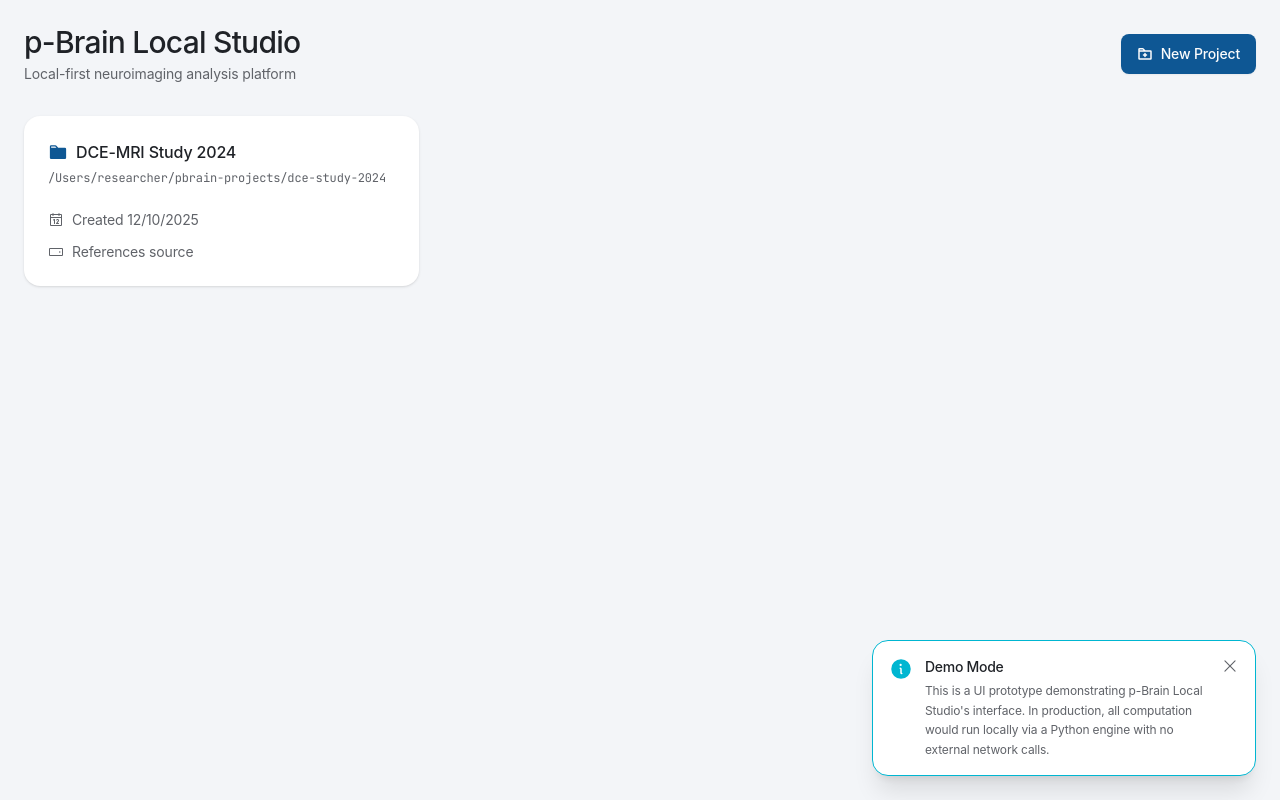
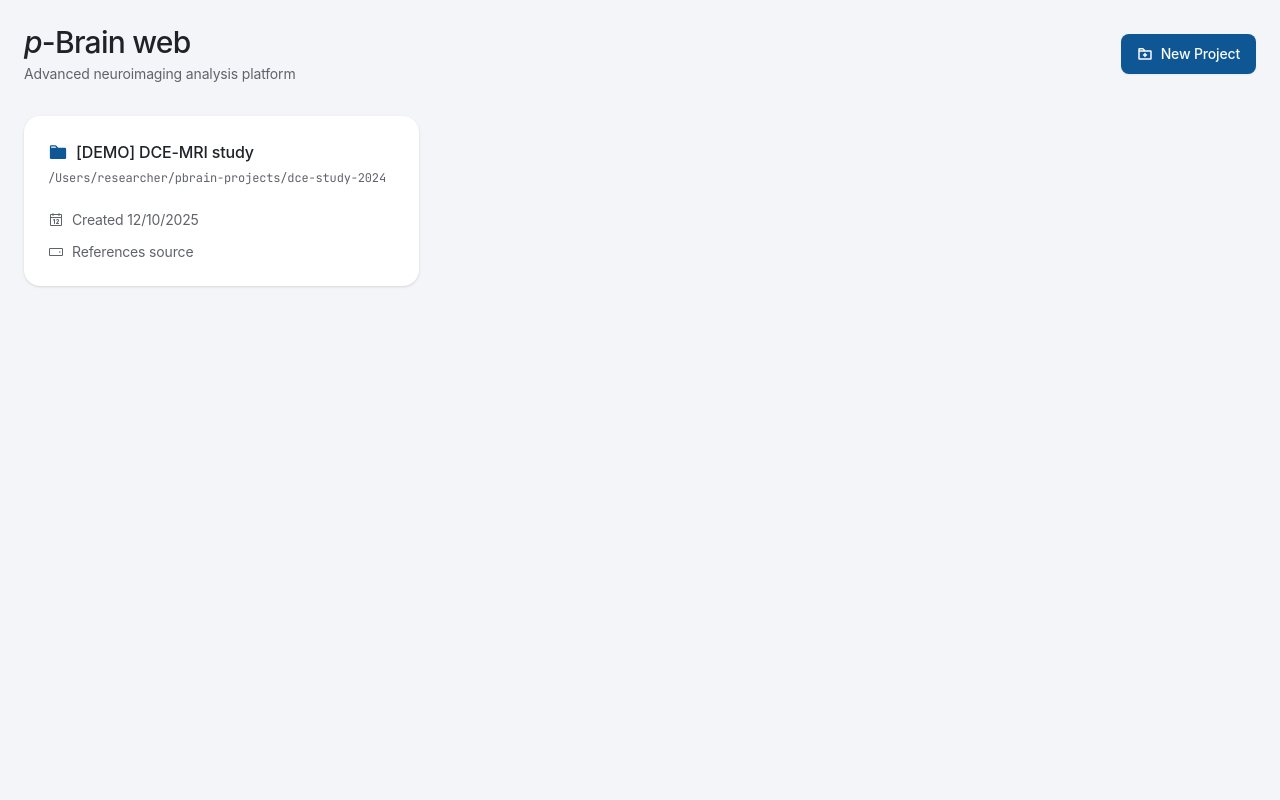
Before and after one commit to edtireli/p-brain-platform, a React (Vite) app: page / in a window 1280 px wide. Built offline with nearby package versions, Linux system fonts and the light colour scheme; a web font is replaced by a local one.

Commit message:
Polish demo branding

```diff
--- a/index.html
+++ b/index.html
@@ -4,7 +4,7 @@
 <head>
     <meta charset="UTF-8" />
     <meta name="viewport" content="width=device-width, initial-scale=1.0" />
-    <title>p-Brain Local Studio</title>
+    <title>p-Brain web</title>
     <link rel="preconnect" href="https://fonts.googleapis.com">
     <link rel="preconnect" href="https://fonts.gstatic.com" crossorigin>
     <link href="https://fonts.googleapis.com/css2?family=Futura+PT:wght@400;500;600;700&family=JetBrains+Mono:wght@400;500&display=swap" rel="stylesheet">
--- a/src/App.tsx
+++ b/src/App.tsx
@@ -4,8 +4,6 @@ import { ProjectsPage } from './components/ProjectsPage';
 import { ProjectDashboard } from './components/ProjectDashboard';
 import { SubjectDetail } from './components/SubjectDetail';
 import { JobsPage } from './components/JobsPage';
-import { Info, X } from '@phosphor-icons/react';
-import { Card } from './components/ui/card';
 
 type View =
   | { type: 'projects' }
@@ -15,7 +13,6 @@ type View =
 
 function App() {
   const [view, setView] = useState<View>({ type: 'projects' });
-  const [showInfo, setShowInfo] = useState(true);
 
   const handleSelectProject = (projectId: string) => {
     setView({ type: 'project', projectId });
@@ -45,27 +42,6 @@ function App() {
   return (
     <>
       <div className="relative">
-        {showInfo && (
-          <Card className="fixed bottom-6 right-6 z-50 w-96 border-accent bg-card p-4 shadow-xl">
-            <div className="flex items-start gap-3">
-              <Info size={24} weight="fill" className="flex-shrink-0 text-accent" />
-              <div className="flex-1">
-                <h3 className="mb-1 font-medium text-sm">Demo Mode</h3>
-                <p className="text-xs text-muted-foreground leading-relaxed">
-                  This is a UI prototype demonstrating p-Brain Local Studio's interface. In production, all computation
-                  would run locally via a Python engine with no external network calls.
-                </p>
-              </div>
-              <button
-                onClick={() => setShowInfo(false)}
-                className="flex-shrink-0 text-muted-foreground hover:text-foreground"
-              >
-                <X size={18} />
-              </button>
-            </div>
-          </Card>
-        )}
-
         {view.type === 'projects' && <ProjectsPage onSelectProject={handleSelectProject} />}
 
         {view.type === 'project' && (
--- a/src/components/ProjectDashboard.tsx
+++ b/src/components/ProjectDashboard.tsx
@@ -1,5 +1,5 @@
 import { useState, useEffect, useRef, useCallback } from 'react';
-import { Play, UserPlus, ArrowLeft, X, List, CheckSquare, Square, MinusSquare, FolderOpen, Trash, Check } from '@phosphor-icons/react';
+import { Play, UserPlus, ArrowLeft, X, List, CheckSquare, Square, MinusSquare, FolderOpen, Trash, Check, Info } from '@phosphor-icons/react';
 import { Button } from '@/components/ui/button';
 import { Card, CardContent } from '@/components/ui/card';
 import { Dialog, DialogContent, DialogDescription, DialogHeader, DialogTitle, DialogTrigger } from '@/components/ui/dialog';
@@ -7,7 +7,7 @@ import { Badge } from '@/components/ui/badge';
 import { Tooltip, TooltipContent, TooltipProvider, TooltipTrigger } from '@/components/ui/tooltip';
 import { Checkbox } from '@/components/ui/checkbox';
 import { ScrollArea } from '@/components/ui/scroll-area';
-import { mockEngine } from '@/lib/mock-engine';
+import { mockEngine, isBackendEngine } from '@/lib/mock-engine';
 import { playSuccessSound, playErrorSound, resumeAudioContext } from '@/lib/sounds';
 import type { Project, Subject, StageId, StageStatus, Job, FolderStructureConfig } from '@/types';
 import { STAGE_NAMES } from '@/types';
@@ -44,6 +44,8 @@ export function ProjectDashboard({ projectId, onBack, onSelectSubject }: Project
   const [detectedSubjects, setDetectedSubjects] = useState<DetectedSubject[]>([]);
   const [droppedFolderName, setDroppedFolderName] = useState<string>('');
   const dropZoneRef = useRef<HTMLDivElement>(null);
+
+  const [showDemoInfo, setShowDemoInfo] = useState(true);
 
   useEffect(() => {
     loadProject();
@@ -420,6 +422,8 @@ export function ProjectDashboard({ projectId, onBack, onSelectSubject }: Project
     return <div className="flex h-screen items-center justify-center">Loading...</div>;
   }
 
+  const isDemoProject = projectId === 'demo_proj_001';
+
   const stages: StageId[] = [
     'import',
     't1_fit',
@@ -436,6 +440,30 @@ export function ProjectDashboard({ projectId, onBack, onSelectSubject }: Project
     <div className="min-h-screen bg-background">
       <div className="border-b border-border bg-card">
         <div className="mx-auto max-w-full px-6 py-5">
+          {!isBackendEngine && isDemoProject && showDemoInfo && (
+            <Card className="mb-4 border-accent bg-card">
+              <CardContent className="p-4">
+                <div className="flex items-start gap-3">
+                  <Info size={22} weight="fill" className="flex-shrink-0 text-accent" />
+                  <div className="flex-1">
+                    <h3 className="mb-1 text-sm font-medium">Demo Mode</h3>
+                    <p className="text-xs leading-relaxed text-muted-foreground">
+                      This is a UI prototype demonstrating p-Brain web. In production, all computation would run locally
+                      via a Python engine with no external network calls.
+                    </p>
+                  </div>
+                  <button
+                    onClick={() => setShowDemoInfo(false)}
+                    className="flex-shrink-0 text-muted-foreground hover:text-foreground"
+                    aria-label="Dismiss demo mode message"
+                  >
+                    <X size={18} />
+                  </button>
+                </div>
+              </CardContent>
+            </Card>
+          )}
+
           <div className="flex items-center justify-between">
             <div className="flex items-center gap-3">
               <Button variant="ghost" size="sm" onClick={onBack} className="gap-2">
--- a/src/components/ProjectsPage.tsx
+++ b/src/components/ProjectsPage.tsx
@@ -72,10 +72,10 @@ export function ProjectsPage({ onSelectProject }: ProjectsPageProps) {
         <div className="mb-8 flex items-center justify-between">
           <div>
             <h1 className="text-3xl font-medium tracking-tight text-foreground">
-              p-Brain Local Studio
+              <span className="italic">p</span>-Brain web
             </h1>
             <p className="mt-1 text-sm text-muted-foreground">
-              Local-first neuroimaging analysis platform
+              Advanced neuroimaging analysis platform
             </p>
           </div>
 
--- a/src/lib/mock-engine.ts
+++ b/src/lib/mock-engine.ts
@@ -57,7 +57,7 @@ class MockEngineAPI {
     if (this.db.projects.length === 0) {
       const demoProject: Project = {
         id: 'demo_proj_001',
-        name: 'DCE-MRI Study 2024',
+        name: '[DEMO] DCE-MRI study',
         storagePath: '/Users/researcher/pbrain-projects/dce-study-2024',
         createdAt: new Date(Date.now() - 7 * 24 * 60 * 60 * 1000).toISOString(),
         updatedAt: new Date().toISOString(),
@@ -774,14 +774,14 @@ const defaultEngine: 'backend' | 'demo' = env.VITE_ENGINE === 'backend' ? 'backe
 const allowDemo = String(env.VITE_ALLOW_DEMO ?? 'true').toLowerCase() !== 'false';
 const override = readEngineOverride();
 
-const effectiveEngine: 'backend' | 'demo' =
+export const engineKind: 'backend' | 'demo' =
   override === 'backend'
     ? 'backend'
     : override === 'demo'
       ? (allowDemo ? 'demo' : 'backend')
       : defaultEngine;
 
-const useBackend = effectiveEngine === 'backend';
+export const isBackendEngine = engineKind === 'backend';
 
 // eslint-disable-next-line @typescript-eslint/no-explicit-any
-export const mockEngine: any = useBackend ? new BackendEngineAPI() : new MockEngineAPI();
+export const mockEngine: any = isBackendEngine ? new BackendEngineAPI() : new MockEngineAPI();
```
